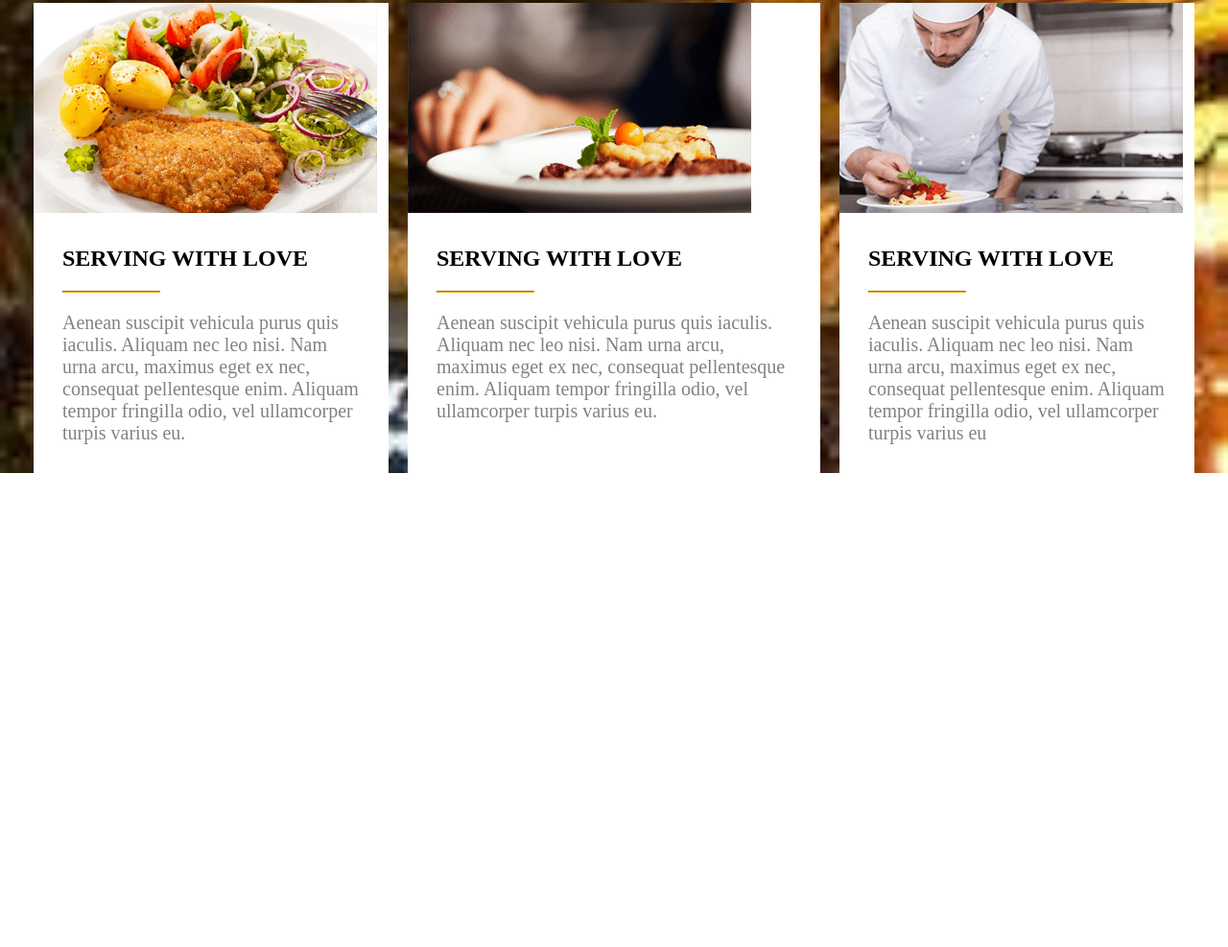
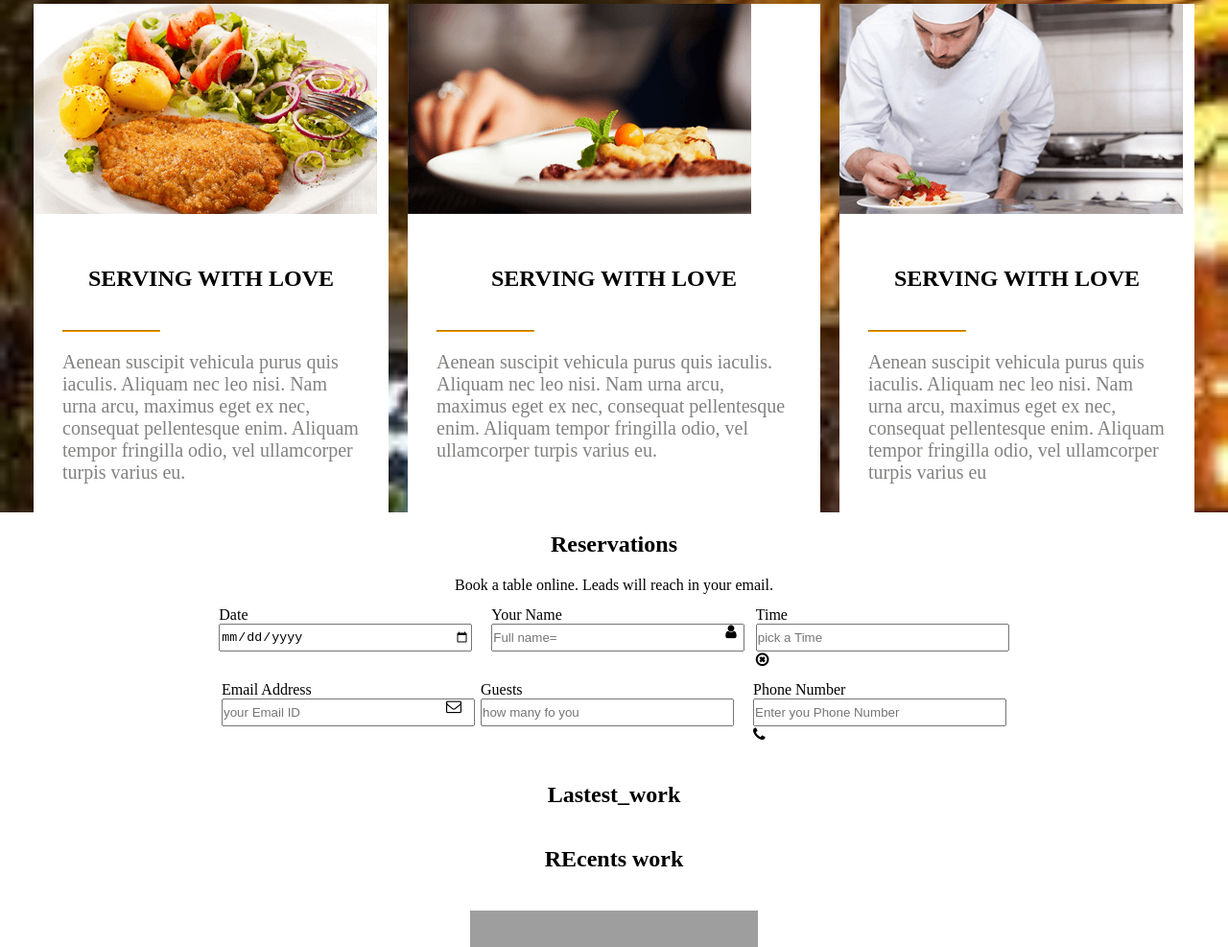
Before and after one commit to Tanjimhowlader/restaurant-website, a plain HTML site: page index.html in a window 1280 px wide. Shown: the part 1813-2800 px from the top of the page at 96% size. Before the commit the page ends 2306 px from the top, so only its background shows below. Drawn offline with nearby package versions, Linux system fonts and the light colour scheme; grey boxes are pictures that could not be loaded.

Commit message:
restaurant3

```diff
--- a/index.html
+++ b/index.html
@@ -4,7 +4,7 @@
     <meta charset="UTF-8">
     <meta name="viewport" content="width=device-width, initial-scale=1.0">
     <title>Document</title>
-
+    <link href="https://unpkg.com/aos@2.3.1/dist/aos.css" rel="stylesheet">
 <link rel="stylesheet" type="text/css" href="./library/slick/slick.css"/>
 <link rel="stylesheet" type="text/css" href="./library/slick/slick-theme.css"/>
     <link rel="stylesheet" href="./library/css/font-awesome.min.css">
@@ -48,7 +48,7 @@
                 </i>
             </div>
             </header>
-            <diV class="text_img">
+            <diV class="text_img" >
             <img src="./logo.png" alt="">
             <h1>DELICIOUS Food</h1>
             <p>Tomato is a delitious restaurant website template</p>
@@ -60,14 +60,22 @@
     <div class="title">
 <h2>the restaurant</h2>
 <p>A little about us and a breif history of how we started.</p>
+ <hr class="head_borden">
     </div>
     <diV class="img_container">
         <div>
             <img src="./pic1.jpg" class="img" alt="">
+            <div class="rss-img">
+                <img src="./pic2.jpg" alt="">
+                <img src="./pic3.jpg" alt="">
+            </div>
 
         </div>
-        <div>
+        <div class="res-right" data-aos="fade-up"
+        data-aos-anchor-placement="top-bottom">
+
             <P>
+
                * Cras ut viverra eros. Phasellus sollicitudin sapien id luctus tempor. Sed hend rerit inter dum sagittis. Donec nunc lacus, dapibus nec interdum eget, ultrices eget justo. Nam purus lacus, efficitur eget laoreet sed, finibus nec neque. Cras eget enim in diam dapibus sagittis. In massa est, dignissim in libero ac, fringilla ornare mi. Etiam interdum ligula purus.
             </P>
             <p>
@@ -80,7 +88,7 @@
 </section>
     <section>
 
-        <div class="your-class">
+        <div class="your-class" >
                 <div class="slider_text">
                     <img src="./pic2.jpg" alt="">
                     <div>
@@ -185,7 +193,83 @@
             </diV>
         </div>
     </section>
+    <section>
+        <div class="header-area">
+            <h1>Reservations</h1>
+            <p>Book a table online. Leads will reach in your email.</p>
+        </div>
+        <div class="form_area">
+                <div class="form_group">
+
+                  <diV >
+                    <label>Date</label>
+
+                    <input type="date" placeholder="pick a date">
+                  </diV>
+                  <diV>
+                    <label>Your Name</label>
+                    <div class="form_iconc">
+                    <input type="text" placeholder="Full name=">
+                    <i class="fa fa-user" aria-hidden="true"></i>
+
+                    </div>
+                  </diV>
+                  <diV>
+                    <label>Time</label>
+                    <div class=" form time">
+                    <input type="text" placeholder="pick a Time">
+                    <i class="fa fa-times-circle-o" aria-hidden="true"></i>
+                    </div>
+                  </diV>
+                </div>
+                <div class="form_group">
+                    <diV >
+                            <label>Email Address</label>
+                            <div class="form_email">
+                            <input type="date " placeholder="your Email ID">
+                            <i class="fa fa-envelope-o" aria-hidden="true"></i>
+
+                      </diV>
+                             </diV>
+                      <diV>
+                        <label>Guests</label>
+                        <div class="form_user">
+                        <input type="text" placeholder="how many fo you">
+                      </diV>
+                      </diV>
+                      <diV>
+                            <label>Phone Number</label>
+                            <div>
+                            <input type="text" placeholder="Enter you Phone Number">
+                            <i class="fa fa-phone" aria-hidden="true"></i>
+
+                      </diV>
+                            </diV>
+                </div>
+        </div>
+    </section>
+    <section class="Lastest_work">
+     <div class="titlearea">
+        <h2>Lastest_work</h2>
+        <h1>REcents work</h1>
+        </div>
+        <div class="porflio_area ">
+           <div class="projects">
+            <div class="projects_img">
+                <img src="./porject1.png" alt="">
+            </div>
+            <div class="each_project">
+
+                <h2>project Name</h2>
+                <h3><a href="#">Live link</a></h3>
+            </div>
+           </div>
+        </div>
+     </div>
+    </section>
     </main>
+
+
     <script type="text/javascript" src="//code.jquery.com/jquery-1.11.0.min.js"></script>
 <script type="text/javascript" src="//code.jquery.com/jquery-migrate-1.2.1.min.js"></script>
 <script type="text/javascript" src="./library/slick/slick.min.js"></script>
@@ -198,5 +282,9 @@
                     });
 
                 </script>
+                 <script src="https://unpkg.com/aos@2.3.1/dist/aos.js"></script>
+                 <script>
+                    AOS.init();
+                  </script>
 </body>
 </html>
--- a/style.css
+++ b/style.css
@@ -53,17 +53,16 @@ li>a{
 }
 .img{
    width:353px;
-      height:201px;
+   height: 210px;
 }
 .img_container{
    display: flex;
    margin: 40px;
    align-items: center;
    gap: 30px;
+   justify-content: center;
 }
 .img_container p {
-
-   line-height: 50px;
    margin: 40px;
 }
 .your-class img{
@@ -75,6 +74,7 @@ li>a{
    justify-content: center;
    gap:20px;
 }
+
 .your-class p{
    font-size: 30px;
    width: 551px;
@@ -172,6 +172,40 @@ margin: 20px 0;
    display: flex;
    justify-content: center;
 }
+.titlearea{
+   padding: 20px 0;
+}
+
+.titlearea h2,
+h1{
+   text-align: center;
+   padding: 20px 0;
+}
+.projects_img{
+   width: 300px;
+   height:250px;
+   overflow: hidden;
+}
+.projects_img img{
+   width: 100%;
+}
+.projects_img img:hover{
+   animation-name: scroll;
+   animation-duration: 4s;
+}
+@keyframes scroll{
+   from{
+      transform:translateY(0px);
+   }
+   to{
+      transform: translateY(-100%)
+   }
+}
+.porflio_area{
+   display: flex;
+   gap: 20px;
+   justify-content: center;
+}
 .mobile_memu{
    position: absolute;
    right: 0;
@@ -207,3 +241,63 @@ margin: 20px 0;
 
    }
 }
+.rss-img img{
+   width: 173px;
+   height: 113px;
+}
+
+.res-right p{
+   width:400px;
+   line-height: 20px;
+}
+.head_borden{
+   width: 100px;
+   border-color: orange;
+   border-width: 5px;
+      margin: 80px 0 40px;
+}
+
+.header-area h1{
+display: flex;
+justify-content: center;
+}
+.header-area p{
+   display: flex;
+   justify-content: center;
+}
+.form_group{
+   display: flex;
+   justify-content: center;
+   gap:20px;
+   margin-top: 13px;
+}
+input{
+display: block;
+width:260px;
+height:25px;
+
+}
+.form_group{
+   display: flex;
+   justify-content: center;
+}
+.form_iconc {
+display: flex;
+}
+
+.form_iconc i{
+   margin-left: -20px;
+}
+.form_email{
+   display: flex;
+}
+.form_email i{
+   margin-left: -30px;
+}
+.form_user  {
+   display: flex;
+
+}
+.form_user i{
+   margin-left: 20px;
+}
```
Also changed, not shown: pic3.jpg (added), 1 other file.
